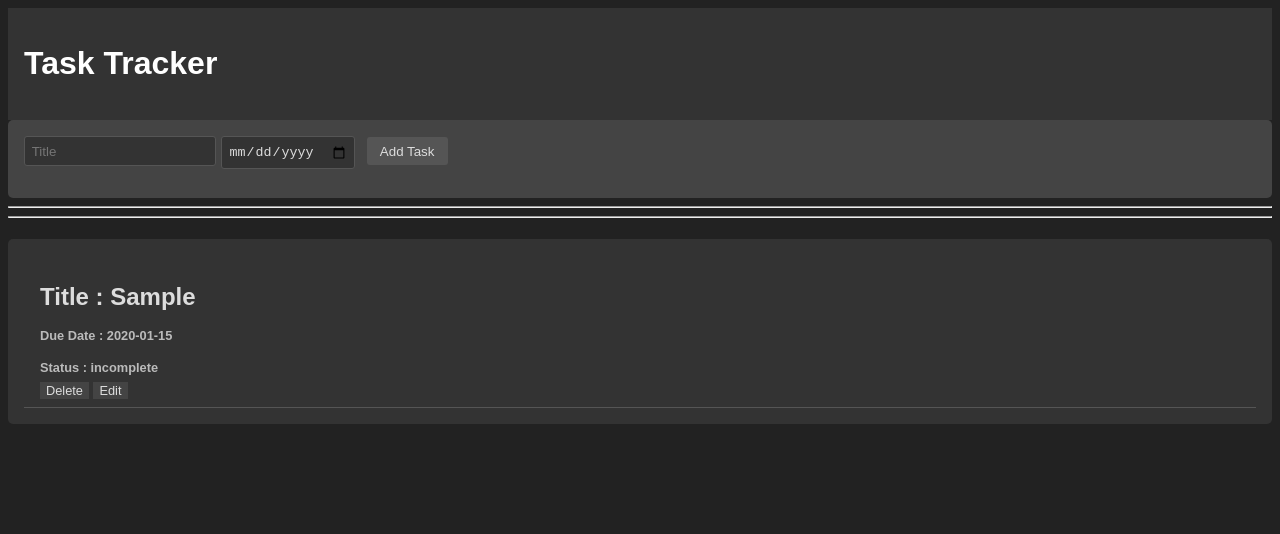
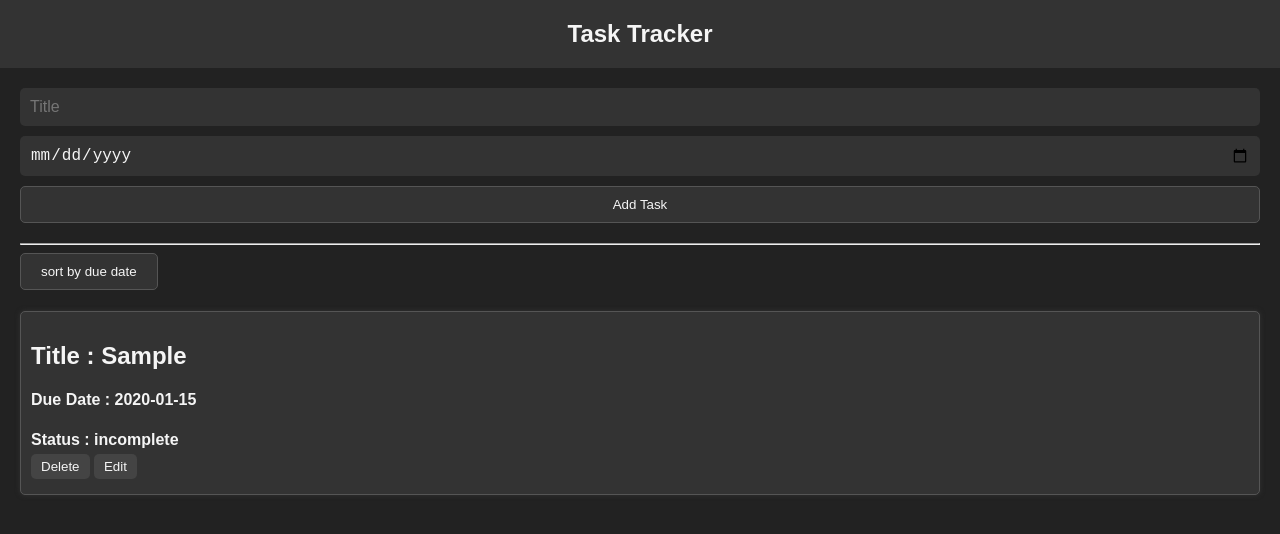
Before and after one commit to ElghaziBrahim/Task-App-Js, a plain HTML site: page index.html in a window 1280 px wide. Both pictures are taken after typing "Sample", "2020-01-15" into the empty fields and a click on the button "Add Task". Drawn offline with Linux system fonts and the light colour scheme.

Commit message:
Feature: Implement sorting by due date(sec and desc) Fonctionality

```diff
--- a/index.css
+++ b/index.css
@@ -1,74 +1,87 @@
+/* Global styles */
 body {
+  font-family: Arial, sans-serif;
+  margin: 0;
   background-color: #222;
-    color: #ddd;
-    font-family: sans-serif;
+  color: #f5f5f5;
 }
 
+/* Header */
 header {
   background-color: #333;
-    padding: 1em;
+  color: #f5f5f5;
+  padding: 20px;
+  text-align: center;
 }
 
 h1 {
-    color: #fff;
+  font-size: 24px;
+  margin: 0;
 }
 
-  .task-form,
-  .task-edit-form {
-    background-color: #444;
-    padding: 1em;
+/* Main content */
+main {
+  padding: 20px;
+}
+
+/* Forms */
+form {
+  margin-bottom: 20px;
+  display: flex;
+  flex-direction: column;
+  gap: 10px;
+}
+
+input[type="text"],
+input[type="date"],
+select {
+  padding: 10px;
+  border: none;
+  background-color: #333;
+  color: #f5f5f5;
+  font-size: 16px;
   border-radius: 5px;
 }
 
-  .task-form input,
-  .task-edit-form input,
-  .task-edit-form select {
-    background-color: #333;
-    color: #ddd;
-    border: 1px solid #555;
-    border-radius: 3px;
-    padding: 0.5em;
-    margin-bottom: 1em;
+label {
+  margin-bottom: 5px;
+  font-weight: bold;
 }
 
-  .task-form button,
-  .task-edit-form button {
-    background-color: #555;
-    color: #ddd;
-    border: none;
-    border-radius: 3px;
-    padding: 0.5em 1em;
-    margin: 0 0.5em;
+button {
+  padding: 10px 20px;
+  background-color: #333;
+  color: #f5f5f5;
+  border: 1px solid #555;
   cursor: pointer;
-  }
-
-  .tasks {
-    background-color: #333;
-    padding: 1em;
   border-radius: 5px;
 }
 
-  .task {
-    border-bottom: 1px solid #555;
-    padding: 0.5em 1em;
+/* Tasks */
+.tasks {
+  display: flex;
+  flex-direction: column;
+  gap: 10px;
 }
 
-  .task h2,
-  .task h4 {
-    color: #ddd;
-    margin-bottom: 0.5em;
+.task {
+  padding: 10px;
+  border: 1px solid #555;
+  border-radius: 5px;
+  box-shadow: 0px 0px 5px #333;
+  background-color: #333;
+  color: #f5f5f5;
 }
 
-  .task h4 {
-    font-size: 0.8em;
-    opacity: 0.8;
+.task > * {
+  margin-bottom: 5px;
 }
 
 .editButton {
-    background-color: transparent;
+  padding: 5px 10px;
   border: none;
-    color: #ddd;
-    font-size: 0.8em;
+  background-color: #444;
+  color: #f5f5f5;
+  border-radius: 5px;
   cursor: pointer;
-    background-color: #444;
 }
--- a/index.html
+++ b/index.html
@@ -19,7 +19,6 @@
             <input type="date" name="dueDate" id="duedate" placeholder="Due Date">
             <button type="submit" id="submit-button">Add Task</button>
         </form>
-        <hr>
         <form class="task-edit-form">
             <input type="text" name="title" id="title" class="titleEdit" placeholder="Title">
             <input type="date" name="dueDate" id="duedate" class="dueDateEdit" placeholder="Due Date">
@@ -32,8 +31,15 @@
             <button type="submit" id="submit-button-">save</button>
         </form>
         <hr>
+        <button class="sortbyDueDate" onclick="sortbyDueDate()">sort by due date</button>
         <h4></h4>
         <div class="tasks">
+            <div class="task">
+                <h2 class="title">Title :  </h2>
+                <h4 class="duedate">Due Date : 2023-10-29</h4>
+                <h4 class="status">Status : incomplete</h4>
+                <button class="editButton" onclick="deleteTask(10)">Delete</button>
+                <button class="editButton" onclick="editTask(10)">Edit</button></div>
         </div>
     </main>
 
--- a/index.js
+++ b/index.js
@@ -2,6 +2,7 @@
 var tasks_table = JSON.parse(localStorage.getItem('tasks')) || [];
 var id = JSON.parse(localStorage.getItem('id')) || 0;
 var edit_id;
+var sorted = false
 
 // DOM elements
 const taskForm = document.querySelector(".task-form");
@@ -98,6 +99,18 @@ function saveToLocalStorage() {
     localStorage.setItem('tasks', JSON.stringify(tasks_table))
     localStorage.setItem('id', id)
 }
+function sortbyDueDate() {
+    console.log("sort called");
+    if (sorted) {
+        tasks_table.sort((t1, t2) => new Date(t2.dueDate) - new Date(t1.dueDate));
+        sorted = false
+    } else {
+        tasks_table.sort((t1, t2) => new Date(t1.dueDate) - new Date(t2.dueDate));
+        sorted = true
+    }
+    renderTasks();
+}
+
 
 // Initial rendering
 renderTasks();
```
Lines whose indentation alone changed are shown as unchanged.
